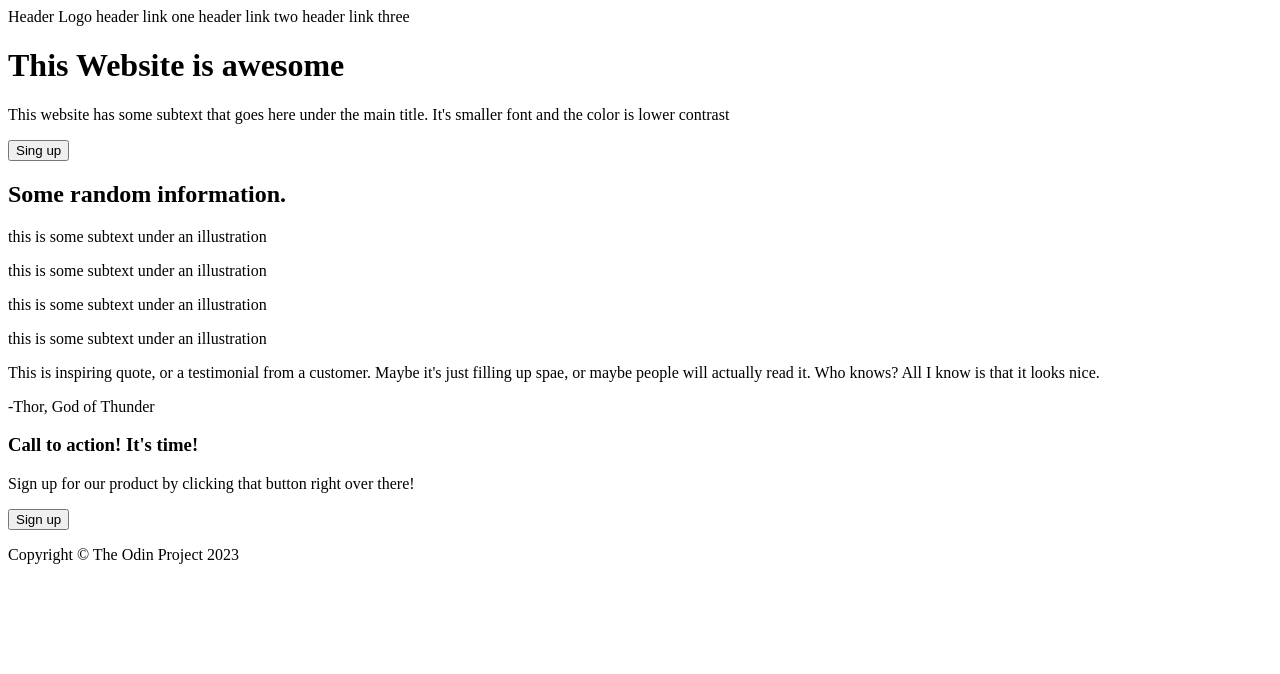
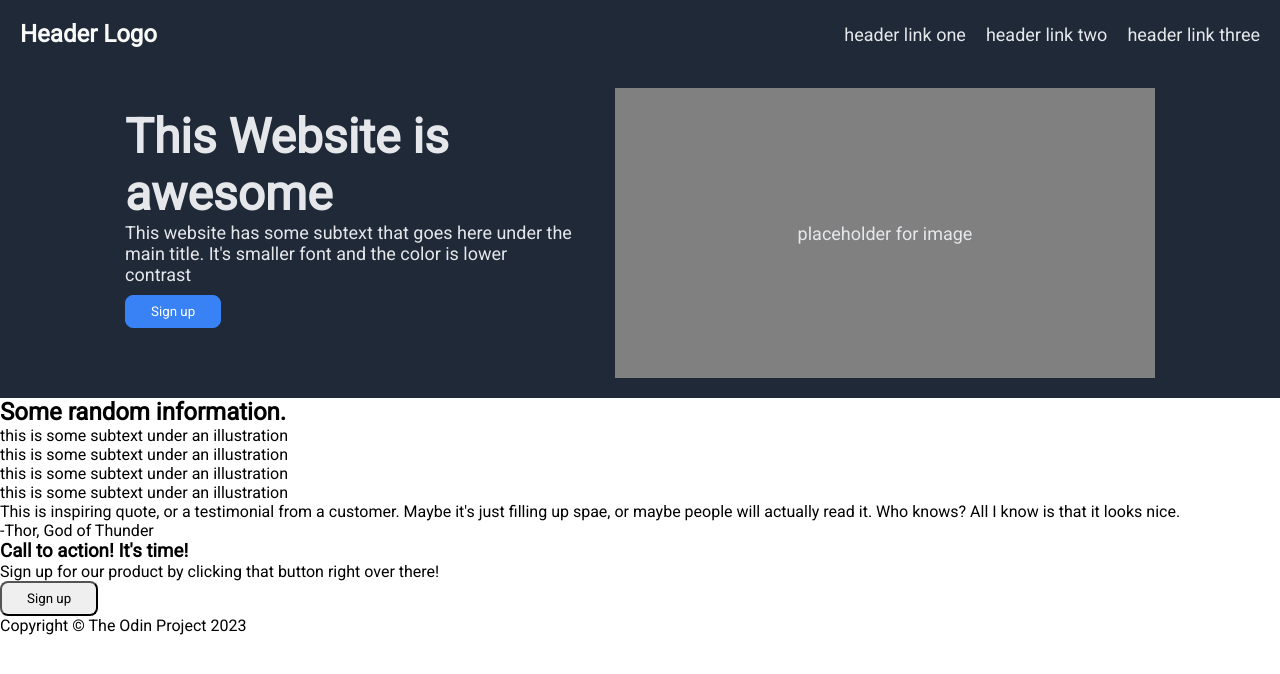
Before and after one commit to dinopied/odin-landing-page, a plain HTML site: page index.html in a window 1280 px wide. Drawn offline with Linux system fonts and the light colour scheme.

Commit message:
Start styling header and first section

```diff
--- a/index.html
+++ b/index.html
@@ -6,21 +6,23 @@
     <meta name="viewport" content="width=device-width, initial-scale=1.0">
     <link rel="stylesheet" href="styles.css">
     <title>Odin landing page</title>
+    <link href='http://fonts.googleapis.com/css?family=Roboto' rel='stylesheet' type='text/css'>
 </head>
 <body>
     <header>
-        <a>Header Logo</a>
-        <a>header link one</a>
-        <a>header link two</a>
-        <a>header link three</a>
+        <a id="headerLogo" href="#">Header Logo</a>
+        <a href="#">header link one</a>
+        <a href="#">header link two</a>
+        <a href="#">header link three</a>
     </header>
     <div class="first">
         <div class="first-card">
             <h1>This Website is awesome</h1>
             <p>This website has some subtext that goes here under the main title. It's smaller font and the color is lower contrast</p>
-            <button class="first-button">Sing up</button>
+            <button class="first-button">Sign up</button>
         </div>
-        <div class="fakeimage"></div>
+        <div class="fakeImage" style="display:flex; align-items: center;
+         justify-content: center;">placeholder for image</div>
     </div>
     <div class="second">
         <h2>Some random information.</h2>
--- a/styles.css
+++ b/styles.css
@@ -0,0 +1,72 @@
+* {
+    font-family: roboto;
+    margin: 0px;
+
+}
+
+header {
+    background-color: #1f2937;
+    margin: 0px;
+    padding: 20px;
+    display: flex;
+    justify-content: center;
+    align-items: center;
+    gap: 20px;
+}
+
+header a {
+    text-decoration: none;
+    color: #e5e7eb;
+    font-weight: 100;
+    font-size: 18px;
+
+}
+
+#headerLogo {
+    font-weight: 900;
+    font-size: 24px;
+    color: #f9faf8;
+    margin-right: auto;
+
+}
+
+button {
+    padding: 8px 25px;
+    border-radius: 8px;
+}
+
+.first {
+    background-color: #1f2937;
+    color: #e5e7eb;
+    font-size: 18px;
+    display: flex;
+    justify-content: center;
+    align-items: center;
+}
+
+.first-card {
+    padding: 20px;
+    height: 250px;
+    width: 450px;
+}
+
+.first-card h1 {
+    font-size: 48px;
+}
+
+.first-card button {
+    background: #3882f6;
+    border: 1px solid #3882f6;
+    color: white;
+    margin-top: 10px;
+}
+
+.fakeImage {
+    height: 250px;
+    width: 500px;
+    background-color: grey;
+    padding: 20px;
+    margin: 20px;
+    flex-basis: 500;
+    flex-shrink: 0;
+}
```
